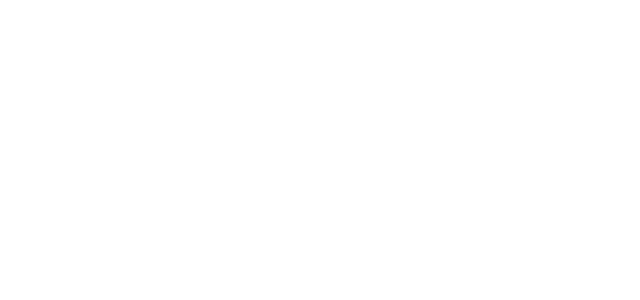
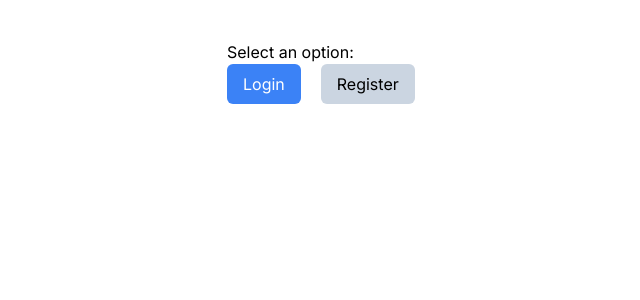
Before and after one commit to forjoa/login-register, a Next.js app: page / in a window 1280 px wide. Shown: the top 300 px of the page, without its empty margins (93-733 px from the left). Built offline with nearby package versions, Linux system fonts and the light colour scheme.

Commit message:
add options between login and register

```diff
--- a/src/app/page.tsx
+++ b/src/app/page.tsx
@@ -1,5 +1,23 @@
-import Image from 'next/image'
+import Link from 'next/link'
 
 export default function Home() {
-  return <></>
+  return (
+    <main className='mx-auto my-10 w-1/2'>
+      <h1>Select an option:</h1>
+      <div className='options-container flex gap-5'>
+        <Link
+          href='/login'
+          className='bg-blue-500 text-white py-2 px-4 rounded-md'
+        >
+          Login
+        </Link>
+        <Link
+          href='/register'
+          className='bg-slate-300 text-black py-2 px-4 rounded-md'
+        >
+          Register
+        </Link>
+      </div>
+    </main>
+  )
 }
```
